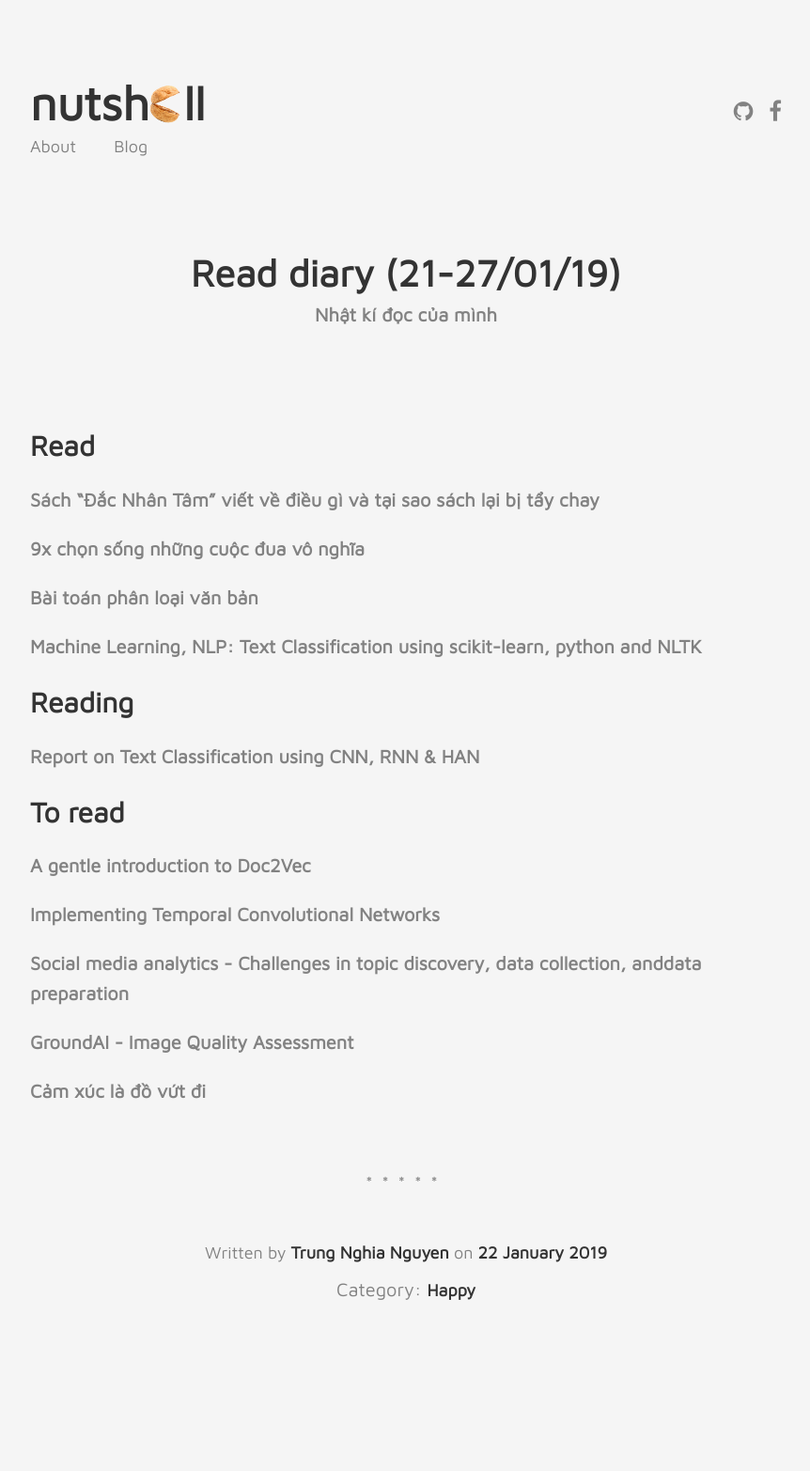
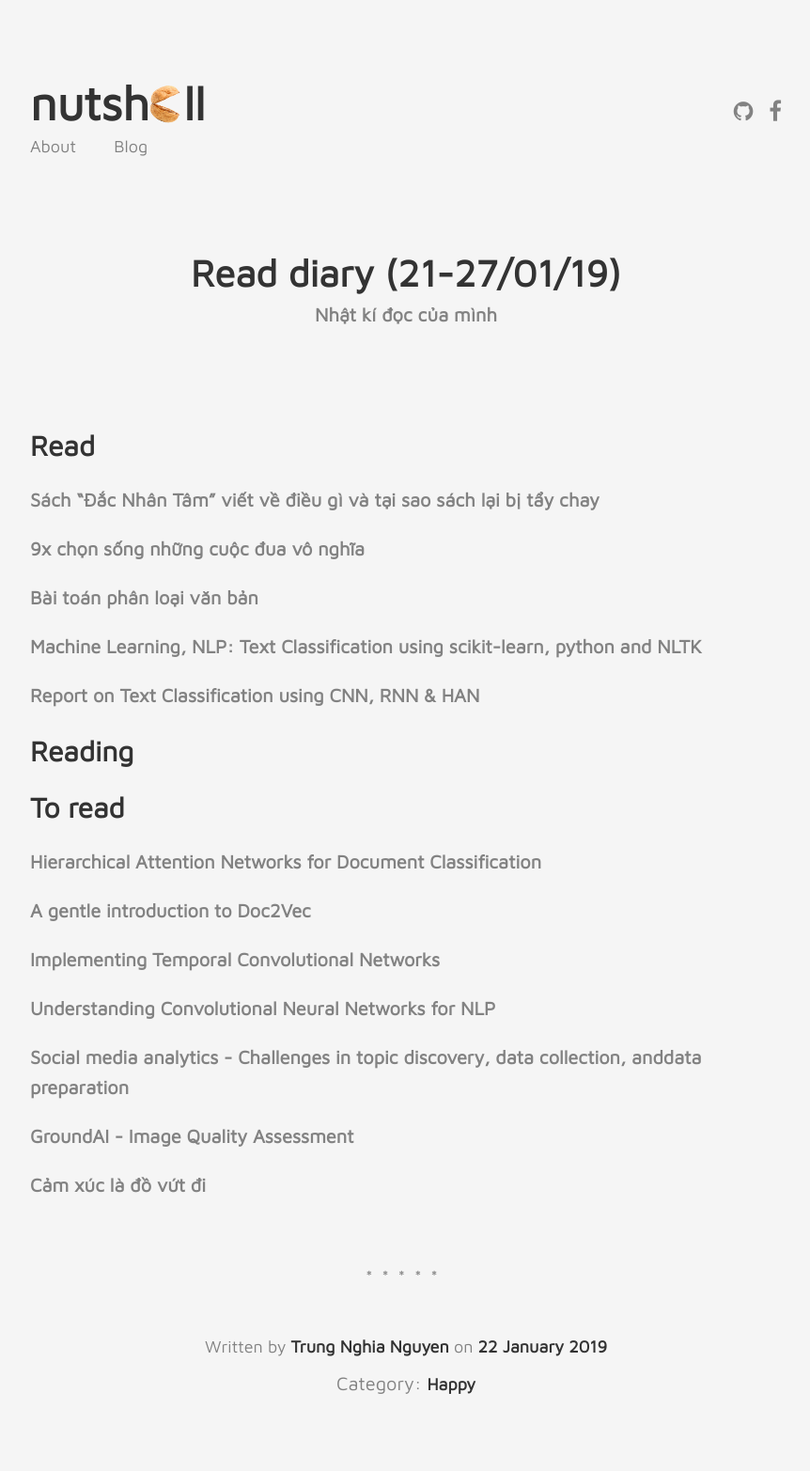
Before and after one commit to Lego1st/lego1st.github.io, a Jekyll site: the page built from _posts/2019-01-22-reading-diary.md, in a window 1280 px wide. Shown: the whole page at 94% size, without its empty margins (208-1070 px from the left). Built offline with Jekyll 4.4.1, drawn with Linux system fonts in a browser that asks for light colours; before the commit the page ends 1465 px from its top, so only the background shows below that.

Commit message:
Update 2019-01-22-reading-diary

```diff
--- a/_posts/2019-01-22-reading-diary.md
+++ b/_posts/2019-01-22-reading-diary.md
@@ -17,17 +17,21 @@ categories:
 
 [Machine Learning, NLP: Text Classification using scikit-learn, python and NLTK](https://towardsdatascience.com/machine-learning-nlp-text-classification-using-scikit-learn-python-and-nltk-c52b92a7c73a)
 
+[Report on Text Classification using CNN, RNN & HAN](https://medium.com/jatana/report-on-text-classification-using-cnn-rnn-han-f0e887214d5f)
 
 ## Reading
 
-[Report on Text Classification using CNN, RNN & HAN](https://medium.com/jatana/report-on-text-classification-using-cnn-rnn-han-f0e887214d5f)
 
 
 ## To read
 
+[Hierarchical Attention Networks for Document Classification](https://www.cs.cmu.edu/~diyiy/docs/naacl16.pdf)
+
 [A gentle introduction to Doc2Vec](https://medium.com/scaleabout/a-gentle-introduction-to-doc2vec-db3e8c0cce5e)
 
 [Implementing Temporal Convolutional Networks](https://medium.com/the-artificial-impostor/notes-understanding-tensorflow-part-3-7f6633fcc7c7)
+
+[Understanding Convolutional Neural Networks for NLP](http://www.wildml.com/2015/11/understanding-convolutional-neural-networks-for-nlp/)
 
 [Social media analytics - Challenges in topic discovery, data collection, anddata preparation](https://www.sciencedirect.com/science/article/pii/S0268401217308526)
 
```
